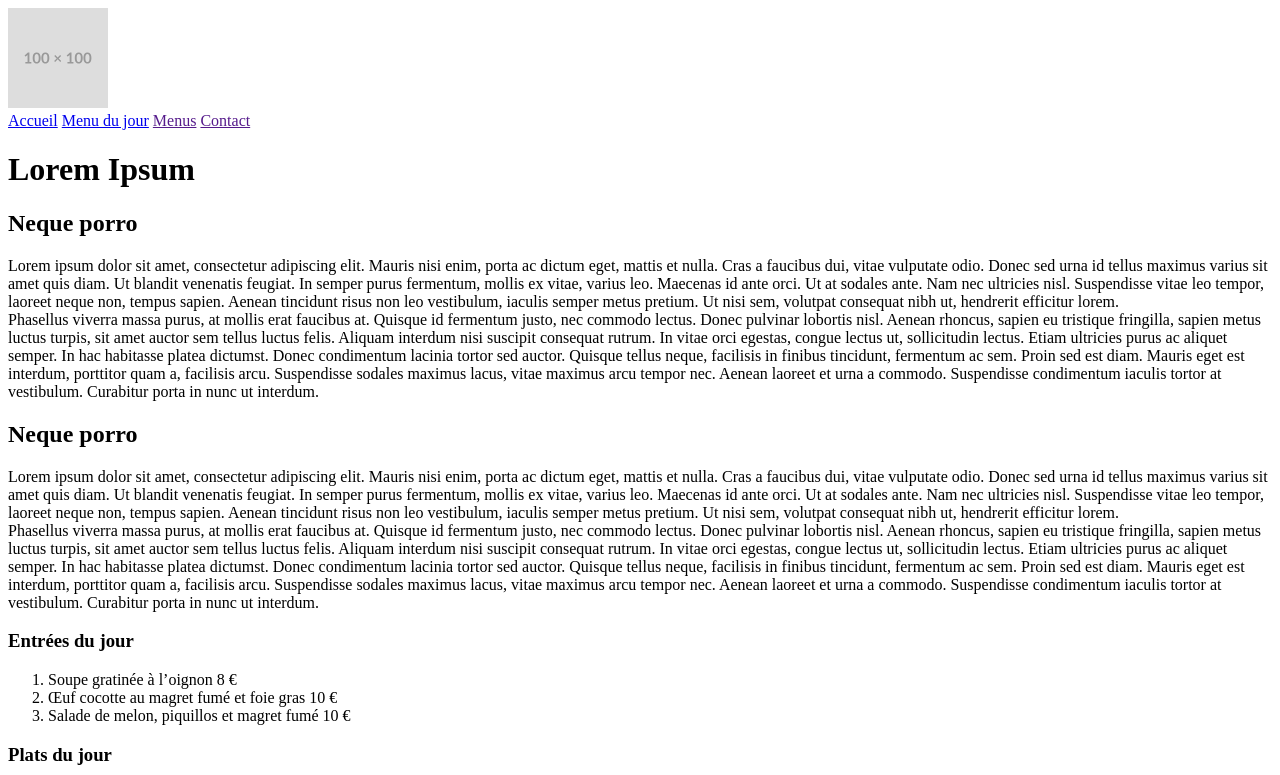
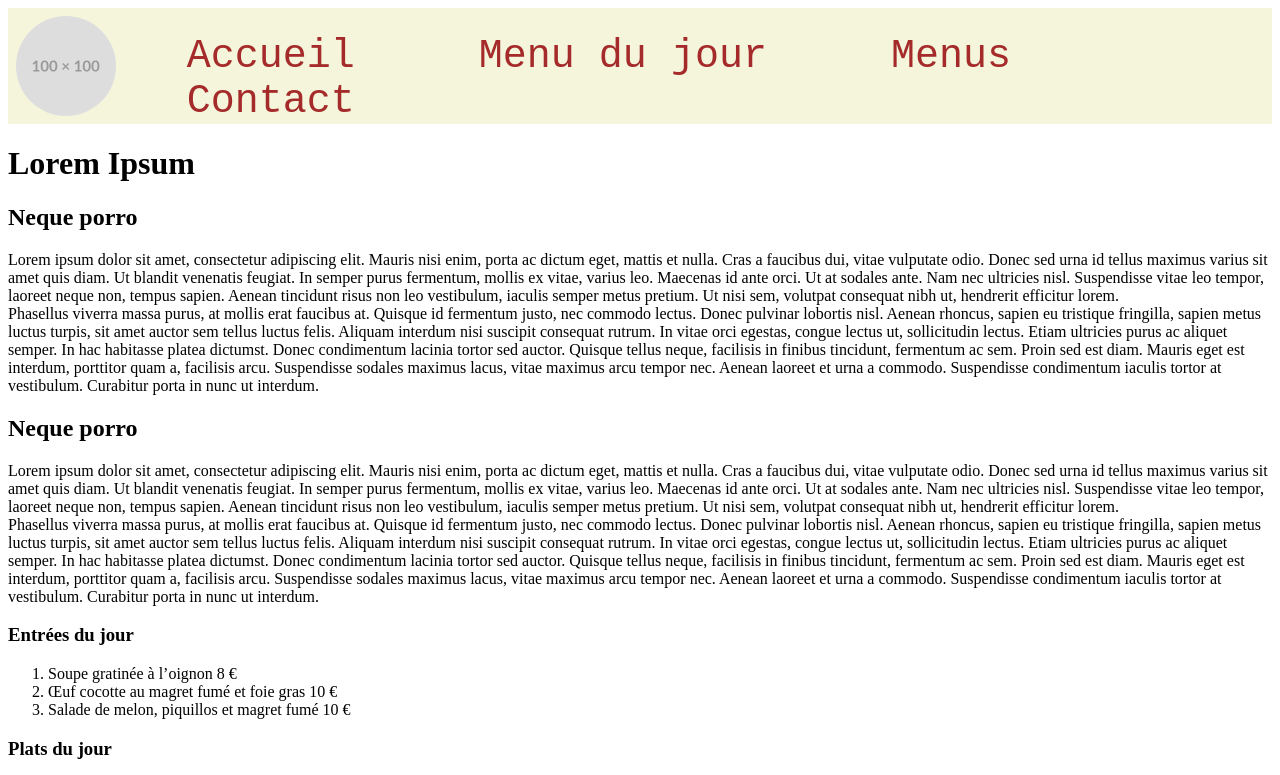
Before and after one commit to Arashika-dev/dwwm-git-02-collaboratif, a plain HTML site: page index.html in a window 1280 px wide. Shown: the top 775 px of the page. Drawn offline with Linux system fonts and the light colour scheme.

Commit message:
AjoutducssHeader

```diff
--- a/header.css
+++ b/header.css
@@ -0,0 +1,34 @@
+header{
+    display: flex;
+    flex-direction: row;
+    align-items: flex-end;
+    background-color: beige;
+}
+
+ header img{
+    border-radius: 125%;
+    margin: 1vh;
+}
+
+nav{
+    text-decoration: none;
+    font-family: 'Courier New', Courier, monospace;
+    font-size: 250%;
+    justify-content: space-around;
+    padding-left: 1vw;
+
+}
+
+nav a{
+    text-decoration: none;
+    color: brown;
+    text-align: center;
+    margin-left: 50px;
+    margin-right: 50px;
+
+}
+
+a:hover {
+    color:red;
+    text-decoration:none;
+    }
--- a/index.html
+++ b/index.html
@@ -5,7 +5,7 @@
     <meta http-equiv="X-UA-Compatible" content="IE=edge">
     <meta name="viewport" content="width=device-width, initial-scale=1.0">
     <title>Document</title>
-
+    <link rel="stylesheet" href="header.css">
 
 </head>
 <body>
```
